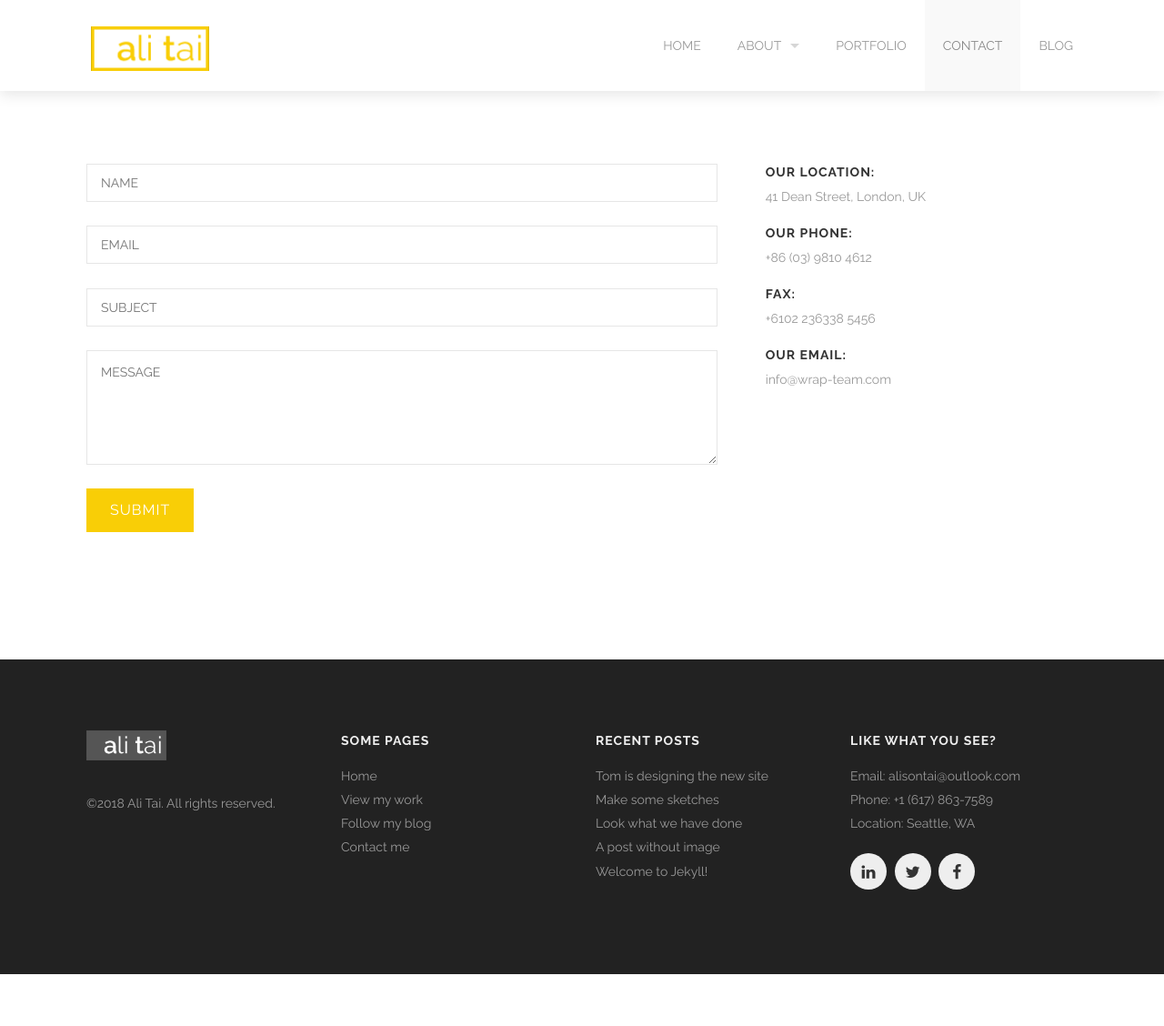
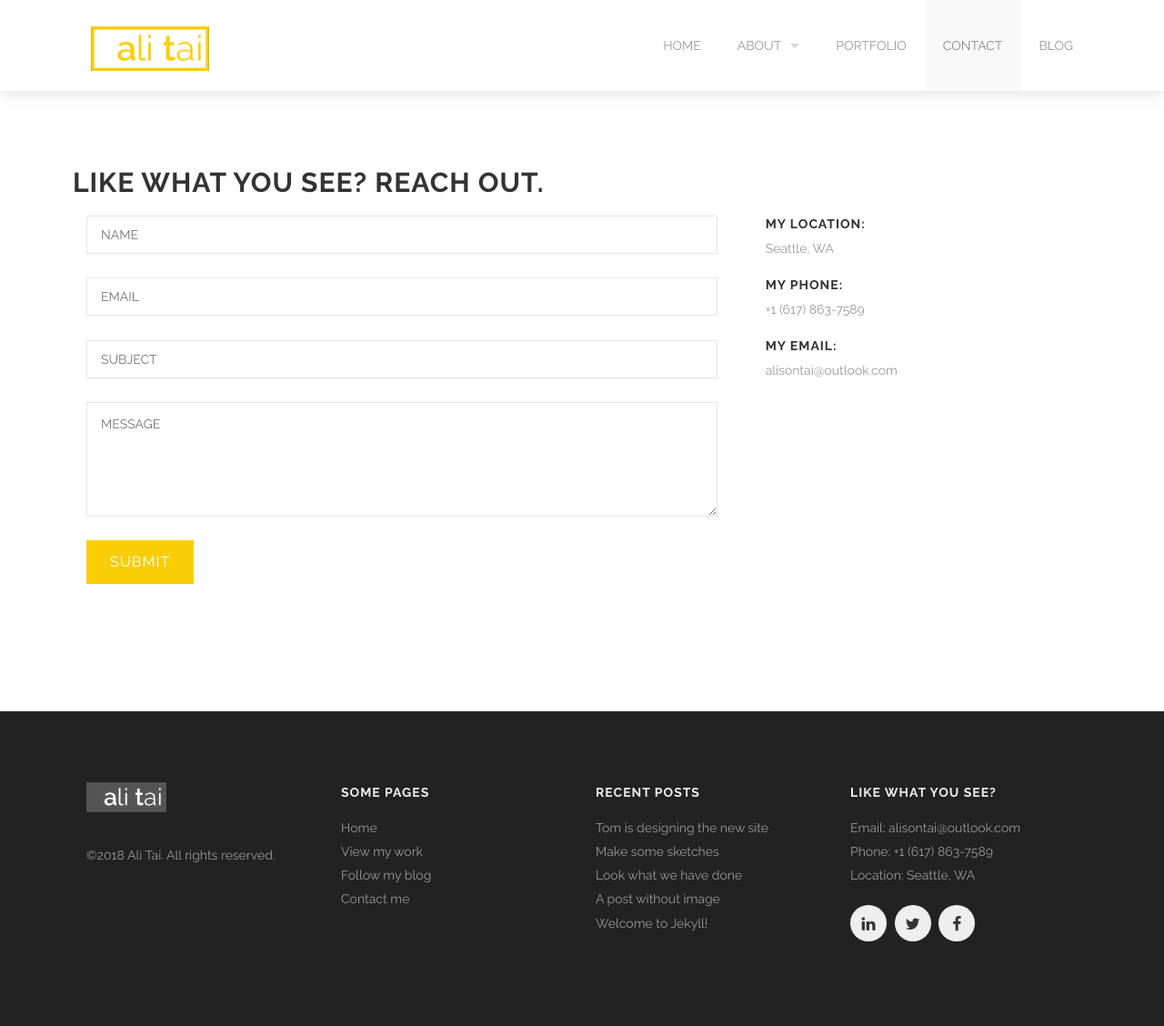
Before and after one commit to alictai/alictai.github.com, a Jekyll site: the page built from contact.html, in a window 1280 px wide. Shown: the whole page at 91% size. Built offline with Jekyll 4.4.1, drawn with Linux system fonts in a browser that asks for light colours; before the commit the page ends 1071 px from its top, so only the background shows below that.

```diff
--- a/contact.html
+++ b/contact.html
@@ -5,13 +5,14 @@ section_id: contact
 
 <div class='full'>
   <div class='row'>
+    <h2>Like what you see? Reach out.</h2>
     <div class='medium-8 columns'>
       <div class='form'>
         <div class='row'>
           <form id='contact_form' action="https://formspree.io/alisontai@outlook.com" method='POST'>
             <div class='large-12 columns'>
               <p id='thanks' style='display: none;'>
-                Thanks for contacting us, we'll be in touch soon!
+                Thanks for contacting me. I'll be in touch soon!
               </p>
             </div>
             <div class='medium-12 columns'>
@@ -28,14 +29,12 @@ section_id: contact
     </div>
     <div class='medium-4 columns'>
       <div class='contact-details'>
-        <h4>Our location:</h4>
-        <p>41 Dean Street, London, UK</p>
-        <h4>Our Phone:</h4>
-        <p>+86 (03) 9810 4612</p>
-        <h4>Fax:</h4>
-        <p>+6102 236338 5456</p>
-        <h4>Our Email:</h4>
-        <p>info@wrap-team.com</p>
+        <h4>My location:</h4>
+        <p>Seattle, WA</p>
+        <h4>My Phone:</h4>
+        <p>+1 (617) 863-7589</p>
+        <h4>My Email:</h4>
+        <p>alisontai@outlook.com</p>
       </div>
     </div>
   </div>
```
Also changed, not shown: index.html (+9 -1 lines), README.md, 4 other files.
